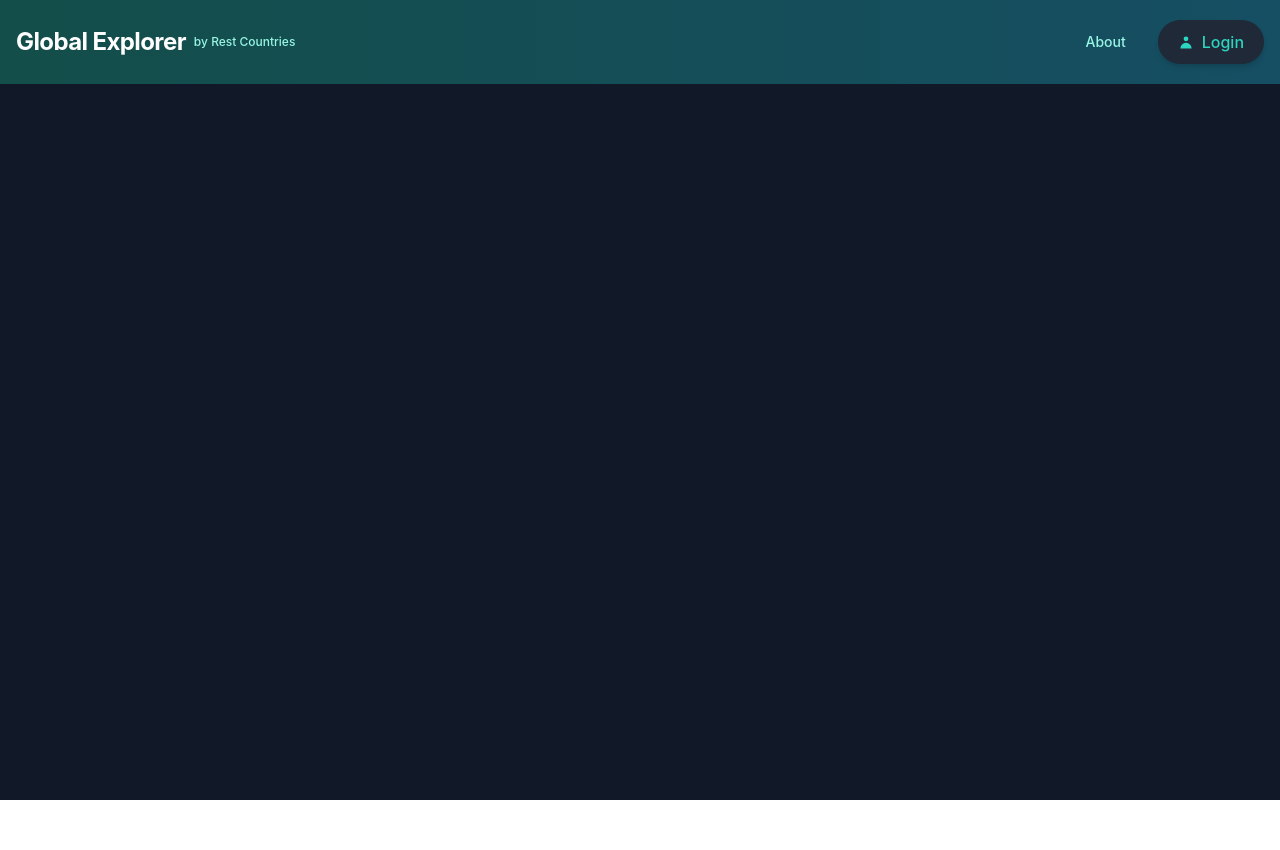
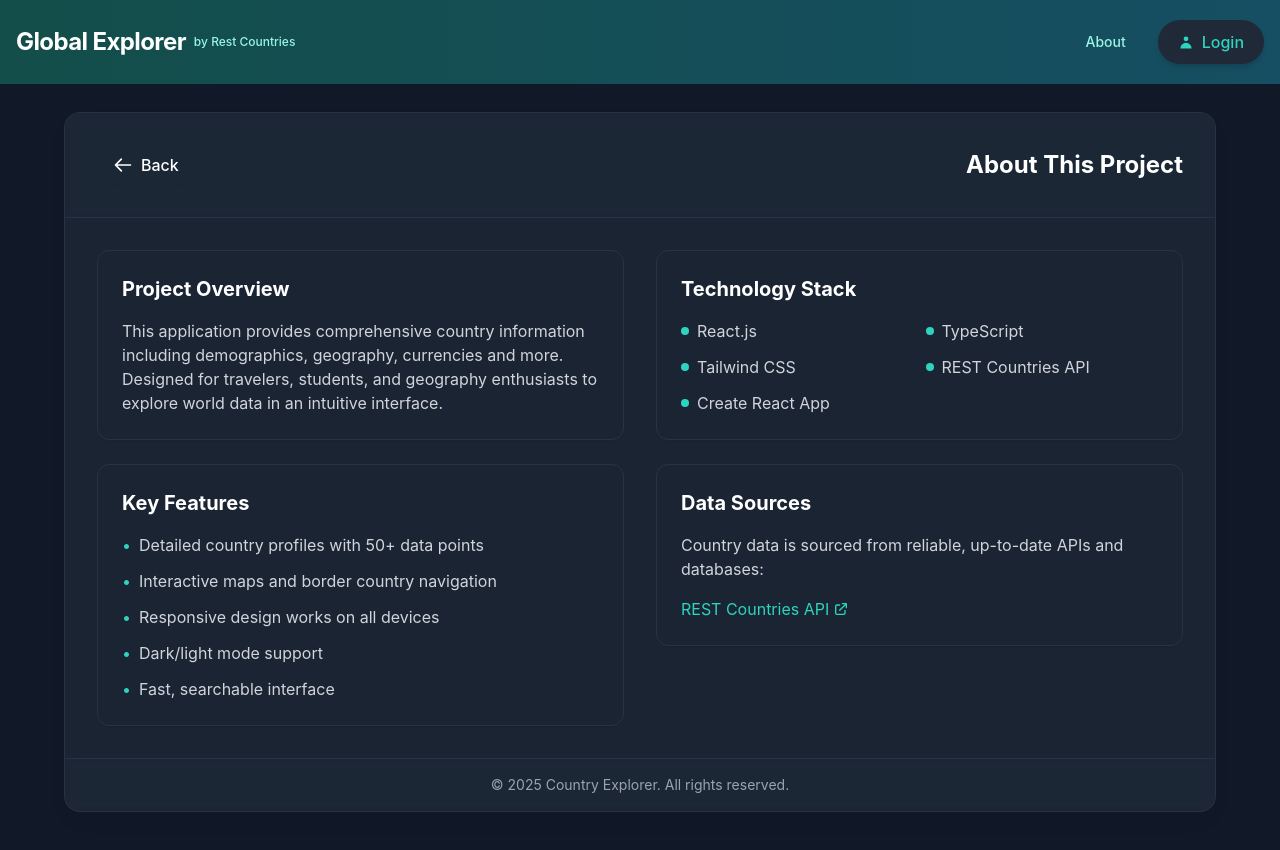
Before and after one commit to inupaUdara/country-app, a React (Create React App) app: page /about in a window 1280 px wide. Before the commit this address had no page. Shown: the top 850 px of the page. Before the commit the page ends 800 px from the top, so only its background shows below. Built offline with nearby package versions, Linux system fonts and the light colour scheme.

Commit message:
Add About page and update routing; enhance Profile and Login components

```diff
--- a/src/App.js
+++ b/src/App.js
@@ -6,6 +6,7 @@ import Login from './pages/Login';
 import Header from './components/Header';
 import Register from './pages/Register';
 import Profile from './pages/Profile';
+import AboutPage from './pages/About';
 
 function App() {
   return (
@@ -19,6 +20,7 @@ function App() {
               <Route path="/country/:countryCode" element={<CountryPage />} />
               <Route path="/login" element={<Login />} />
               <Route path="/register" element={<Register />} />
+              <Route path="/about" element={<AboutPage />} />
               <Route path='/profile' element={<Profile />} />
               <Route path="*" element={<div>404 Not Found</div>} />
             </Routes>
--- /dev/null
+++ b/src/pages/About.js
@@ -0,0 +1,147 @@
+import { Link } from "react-router-dom";
+
+const AboutPage = () => {
+  return (
+    <div className="bg-gray-800/80 backdrop-blur-sm border border-gray-700/50 rounded-2xl shadow-hard overflow-hidden max-w-6xl mx-auto my-8 mt-20">
+      {/* Header Section */}
+      <div className="p-6 md:p-8 bg-popover/80 backdrop-blur-sm border-b border-gray-700/50">
+        <div className="flex items-center justify-between">
+          <Link
+            to="/"
+            className="inline-flex items-center px-4 py-2 bg-popover text-white rounded-full hover:bg-accent transition-all duration-300 shadow-sm font-medium"
+          >
+            <svg
+              xmlns="http://www.w3.org/2000/svg"
+              className="h-5 w-5 mr-2"
+              fill="none"
+              viewBox="0 0 24 24"
+              stroke="currentColor"
+            >
+              <path
+                strokeLinecap="round"
+                strokeLinejoin="round"
+                strokeWidth={2}
+                d="M10 19l-7-7m0 0l7-7m-7 7h18"
+              />
+            </svg>
+            Back
+          </Link>
+          <h1 className="text-2xl font-bold text-white">About This Project</h1>
+        </div>
+      </div>
+
+      {/* Main Content */}
+      <div className="p-6 md:p-8">
+        <div className="grid md:grid-cols-2 gap-8">
+          {/* Project Description */}
+          <div className="space-y-6">
+            <div className="bg-popover p-6 rounded-xl shadow-sm border border-gray-700/50">
+              <h2 className="text-xl font-bold text-white mb-4">Project Overview</h2>
+              <p className="text-gray-300">
+                This application provides comprehensive country information including
+                demographics, geography, currencies and more. Designed for travelers,
+                students, and geography enthusiasts to explore world data in an
+                intuitive interface.
+              </p>
+            </div>
+
+            {/* Features */}
+            <div className="bg-popover p-6 rounded-xl shadow-sm border border-gray-700/50">
+              <h2 className="text-xl font-bold text-white mb-4">Key Features</h2>
+              <ul className="space-y-3 text-gray-300">
+                <li className="flex items-start">
+                  <span className="text-teal-400 mr-2">•</span>
+                  Detailed country profiles with 50+ data points
+                </li>
+                <li className="flex items-start">
+                  <span className="text-teal-400 mr-2">•</span>
+                  Interactive maps and border country navigation
+                </li>
+                <li className="flex items-start">
+                  <span className="text-teal-400 mr-2">•</span>
+                  Responsive design works on all devices
+                </li>
+                <li className="flex items-start">
+                  <span className="text-teal-400 mr-2">•</span>
+                  Dark/light mode support
+                </li>
+                <li className="flex items-start">
+                  <span className="text-teal-400 mr-2">•</span>
+                  Fast, searchable interface
+                </li>
+              </ul>
+            </div>
+          </div>
+
+          {/* Tech Stack & Team */}
+          <div className="space-y-6">
+            {/* Technology */}
+            <div className="bg-popover p-6 rounded-xl shadow-sm border border-gray-700/50">
+              <h2 className="text-xl font-bold text-white mb-4">Technology Stack</h2>
+              <div className="grid grid-cols-2 gap-3 text-gray-300">
+                <div className="flex items-center">
+                  <div className="w-2 h-2 rounded-full bg-teal-400 mr-2"></div>
+                  React.js
+                </div>
+                <div className="flex items-center">
+                  <div className="w-2 h-2 rounded-full bg-teal-400 mr-2"></div>
+                  TypeScript
+                </div>
+                <div className="flex items-center">
+                  <div className="w-2 h-2 rounded-full bg-teal-400 mr-2"></div>
+                  Tailwind CSS
+                </div>
+                <div className="flex items-center">
+                  <div className="w-2 h-2 rounded-full bg-teal-400 mr-2"></div>
+                  REST Countries API
+                </div>
+                <div className="flex items-center">
+                  <div className="w-2 h-2 rounded-full bg-teal-400 mr-2"></div>
+                  Create React App
+                </div>
+              </div>
+            </div>
+
+            {/* Data Sources */}
+            <div className="bg-popover p-6 rounded-xl shadow-sm border border-gray-700/50">
+              <h2 className="text-xl font-bold text-white mb-4">Data Sources</h2>
+              <p className="text-gray-300 mb-4">
+                Country data is sourced from reliable, up-to-date APIs and databases:
+              </p>
+              <a
+                href="https://restcountries.com"
+                target="_blank"
+                rel="noopener noreferrer"
+                className="inline-flex items-center text-teal-400 hover:text-teal-300"
+              >
+                REST Countries API
+                <svg
+                  xmlns="http://www.w3.org/2000/svg"
+                  className="h-4 w-4 ml-1"
+                  fill="none"
+                  viewBox="0 0 24 24"
+                  stroke="currentColor"
+                >
+                  <path
+                    strokeLinecap="round"
+                    strokeLinejoin="round"
+                    strokeWidth={2}
+                    d="M10 6H6a2 2 0 00-2 2v10a2 2 0 002 2h10a2 2 0 002-2v-4M14 4h6m0 0v6m0-6L10 14"
+                  />
+                </svg>
+              </a>
+            </div>
+
+          </div>
+        </div>
+      </div>
+
+      {/* Footer */}
+      <div className="p-4 bg-popover/80 backdrop-blur-sm border-t border-gray-700/50 text-center text-gray-400 text-sm">
+        © {new Date().getFullYear()} Country Explorer. All rights reserved.
+      </div>
+    </div>
+  );
+};
+
+export default AboutPage;
--- a/src/pages/Login.js
+++ b/src/pages/Login.js
@@ -19,6 +19,10 @@ const Login = () => {
 
   useEffect(() => {
     // Add a small delay for animation purposes
+    window.scrollTo({
+      top: 10,
+      behavior: "smooth",
+    })
     const timer = setTimeout(() => {
       setIsLoaded(true)
     }, 100)
--- a/src/pages/Profile.js
+++ b/src/pages/Profile.js
@@ -1,44 +1,64 @@
-import { useState, useEffect, useContext } from "react"
-import { Navigate } from "react-router-dom"
-import { AuthContext } from "../context/AuthContext"
-import LoadingSpinner from "../components/LoadingSpinner"
+import { useState, useEffect, useContext } from "react";
+import { Link, Navigate } from "react-router-dom";
+import { AuthContext } from "../context/AuthContext";
+import LoadingSpinner from "../components/LoadingSpinner";
 
 const Profile = () => {
-  const { user, isAuthenticated, logout } = useContext(AuthContext)
-  const [isLoaded, setIsLoaded] = useState(false)
+  const { user, isAuthenticated, logout } = useContext(AuthContext);
+  const [isLoaded, setIsLoaded] = useState(false);
 
   useEffect(() => {
-    // Add a small delay for animation purposes
     const timer = setTimeout(() => {
-      setIsLoaded(true)
-    }, 100)
-    return () => clearTimeout(timer)
-  }, [])
+      setIsLoaded(true);
+    }, 100);
+    return () => clearTimeout(timer);
+  }, []);
 
   if (!isAuthenticated) {
-    return <Navigate to="/login" />
+    return <Navigate to="/login" />;
   }
 
   if (!user) {
     return (
-      <div className="min-h-screen pt-32 flex items-center justify-center">
+      <div className="min-h-screen flex items-center justify-center bg-gray-900">
         <LoadingSpinner />
       </div>
-    )
+    );
   }
 
   return (
-    <div
-      className={`h-screen pt-16 flex items-center justify-center transition-opacity duration-1000 ${isLoaded ? "opacity-100" : "opacity-0"}`}
-    >
-      {/* Background */}
-      <div className="fixed inset-0  opacity-90 bg-gradient-to-br from-gray-900 to-slate-900 z-0"></div>
-      <div className="fixed inset-0 bg-[url('https://images.unsplash.com/photo-1519681393784-d120267933ba?ixlib=rb-1.2.1&auto=format&fit=crop&w=1920&q=80')] bg-cover bg-center mix-blend-overlay opacity-20 z-0"></div>
+    <div className={`min-h-screen bg-gray-900 transition-opacity duration-300 mt-32 ${isLoaded ? "opacity-100" : "opacity-0"}`}>
+      {/* Header */}
+      <header className="backdrop-blur-sm border-b border-gray-700/50 p-4 sticky top-0 z-10">
+        <div className="max-w-4xl mx-auto flex justify-between items-center">
+          <Link to="/" className="flex items-center gap-2 text-white">
+            <svg
+              xmlns="http://www.w3.org/2000/svg"
+              className="h-5 w-5"
+              fill="none"
+              viewBox="0 0 24 24"
+              stroke="currentColor"
+            >
+              <path
+                strokeLinecap="round"
+                strokeLinejoin="round"
+                strokeWidth={2}
+                d="M10 19l-7-7m0 0l7-7m-7 7h18"
+              />
+            </svg>
+            Back
+          </Link>
+          <h1 className="text-xl font-bold text-white">Your Profile</h1>
+          <div className="w-5"></div> {/* Spacer for balance */}
+        </div>
+      </header>
 
-      <div className="w-full max-w-md relative z-10 p-4">
-        <div className="bg-white/90 backdrop-blur-md rounded-3xl shadow-2xl p-10 border border-white/20">
-          <div className="text-center mb-8">
-            <div className="mx-auto w-24 h-24 bg-gradient-to-br from-indigo-600 to-purple-600 rounded-full flex items-center justify-center mb-6 shadow-lg transform hover:rotate-12 transition-transform duration-500">
+      {/* Main Content */}
+      <main className="max-w-md mx-auto p-4 md:p-8">
+        <div className="bg-gray-800/80 backdrop-blur-sm rounded-2xl shadow-hard p-6 border border-gray-700/50">
+          {/* Profile Avatar */}
+          <div className="flex flex-col items-center mb-8">
+            <div className="w-24 h-24 bg-gradient-to-br from-teal-600 to-cyan-600 rounded-full flex items-center justify-center mb-4 shadow-lg">
               <svg
                 xmlns="http://www.w3.org/2000/svg"
                 className="h-12 w-12 text-white"
@@ -54,32 +74,35 @@ const Profile = () => {
                 />
               </svg>
             </div>
-            <h1 className="text-3xl font-bold text-indigo-900 mb-2">My Profile</h1>
-            <p className="text-indigo-600">Welcome back, {user.name}</p>
+            <h2 className="text-2xl font-bold text-white text-center">{user.name}</h2>
           </div>
 
-          <div className="space-y-6">
-            <div className="bg-indigo-50 p-5 rounded-xl">
-              <h4 className="text-sm font-semibold text-indigo-400 uppercase tracking-wider mb-2">
+          {/* User Details */}
+          <div className="space-y-4 mb-8">
+            <div className="bg-popover p-4 rounded-xl shadow-sm border border-gray-700/50">
+              <h3 className="text-xs font-semibold text-gray-400 uppercase tracking-wider mb-1">
                 Name
-              </h4>
-              <p className="text-indigo-900 font-medium">{user.name}</p>
+              </h3>
+              <p className="text-white font-medium">{user.name}</p>
             </div>
 
-            <div className="bg-indigo-50 p-5 rounded-xl">
-              <h4 className="text-sm font-semibold text-indigo-400 uppercase tracking-wider mb-2">
+            <div className="bg-popover p-4 rounded-xl shadow-sm border border-gray-700/50">
+              <h3 className="text-xs font-semibold text-gray-400 uppercase tracking-wider mb-1">
                 Email
-              </h4>
-              <p className="text-indigo-900 font-medium">{user.email}</p>
+              </h3>
+              <p className="text-white font-medium">{user.email}</p>
             </div>
+          </div>
 
+          {/* Actions */}
+          <div className="space-y-3">
             <button
-              onClick={() => logout()}
-              className="w-full py-3.5 px-4 rounded-xl text-base font-medium text-white bg-gradient-to-r from-indigo-600 to-purple-600 hover:from-indigo-700 hover:to-purple-700 transition-all duration-300 shadow-lg transform hover:scale-[1.02] flex items-center justify-center"
+              onClick={logout}
+              className="w-full py-3 px-4 rounded-full text-base font-medium text-white bg-gray-700 hover:bg-gray-600 transition-all duration-300 shadow-lg flex items-center justify-center gap-2"
             >
               <svg
                 xmlns="http://www.w3.org/2000/svg"
-                className="h-5 w-5 mr-2"
+                className="h-5 w-5"
                 viewBox="0 0 24 24"
                 fill="none"
                 stroke="currentColor"
@@ -91,13 +114,13 @@ const Profile = () => {
                 <path d="M16 17l5-5-5-5" />
                 <path d="M21 12h-9" />
               </svg>
-              Logout
+              Sign Out
             </button>
           </div>
         </div>
-      </div>
+      </main>
     </div>
-  )
-}
+  );
+};
 
-export default Profile
+export default Profile;
```
Also changed, not shown: src/components/Header.js (+10 -17 lines).
